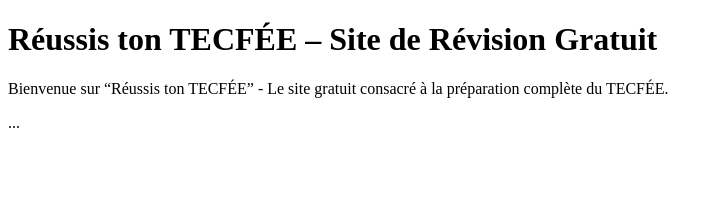
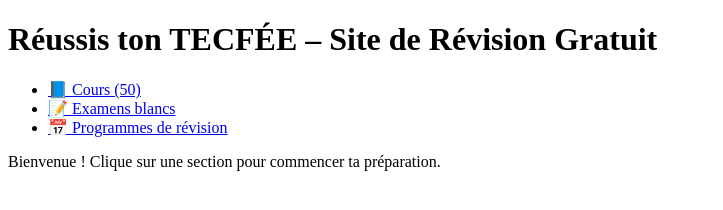
Before and after one commit to Chris86798679/tecfee, a plain HTML site: page index.html in a window 1280 px wide. Shown: the whole page, without its empty margins (0-723 px from the left). Drawn offline with Linux system fonts and the light colour scheme.

Commit message:
Update index.html

```diff
--- a/index.html
+++ b/index.html
@@ -1,4 +1,3 @@
-
 <!DOCTYPE html>
 <html lang="fr">
 <head>
@@ -7,7 +6,11 @@
 </head>
 <body>
 <h1>Réussis ton TECFÉE – Site de Révision Gratuit</h1>
-<p>Bienvenue sur “Réussis ton TECFÉE” - Le site gratuit consacré à la préparation complète du TECFÉE.</p>
-...
+<ul>
+  <li><a href="cours.html">📘 Cours (50)</a></li>
+  <li><a href="examens.html">📝 Examens blancs</a></li>
+  <li><a href="programmes.html">📅 Programmes de révision</a></li>
+</ul>
+<p>Bienvenue ! Clique sur une section pour commencer ta préparation.</p>
 </body>
 </html>
```
